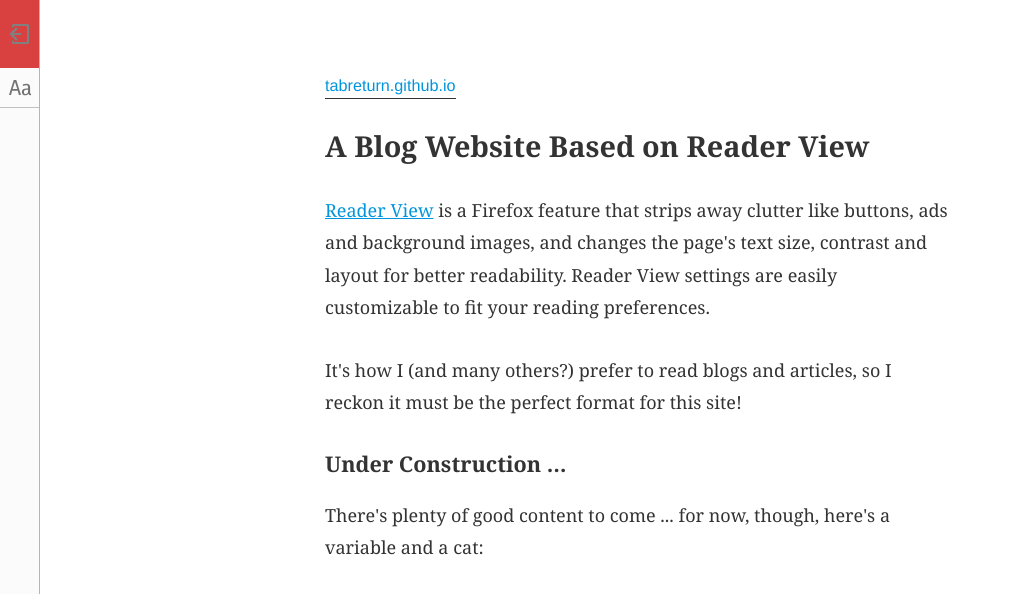
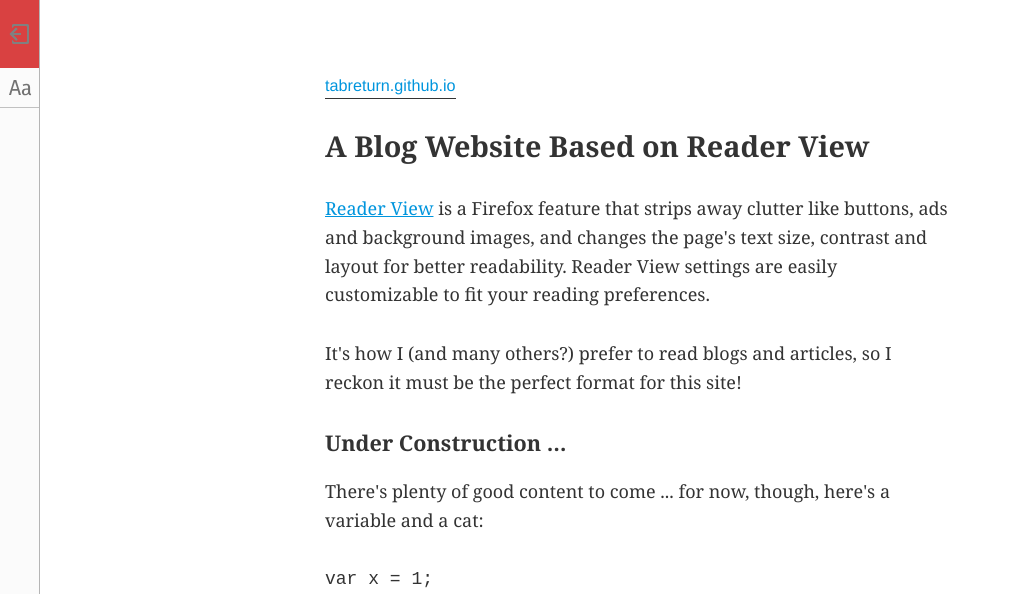
Before and after one commit to tabreturn/tabreturn.github.io, a Jekyll site: the page built from index.html, in a window 1280 px wide. Shown: the top 594 px of the page, without its empty margins (0-1010 px from the left). Built offline with Jekyll 4.4.1, drawn with Linux system fonts in a browser that asks for light colours; a script that is not in the unit is left out; comment, search, counter and statistics services are not loaded; grey boxes are pictures that could not be loaded.

Commit message:
- more external js/css

```diff
--- a/_includes/head.html
+++ b/_includes/head.html
@@ -8,26 +8,8 @@
   <link rel="stylesheet" href="{{ "/css/aboutReader.css" | prepend: site.baseurl }}" type="text/css">
   <link rel="stylesheet" href="{{ "/css/aboutReaderControls.css" | prepend: site.baseurl }}" type="text/css">
   <link rel="stylesheet" href="{{ "/css/aboutReaderContent.css" | prepend: site.baseurl }}" type="text/css">
+  <link rel="stylesheet" href="{{ "/css/aboutReaderOverrides.css" | prepend: site.baseurl }}" type="text/css">
 
   <link rel="canonical" href="{{ page.url | replace:'index.html','' | prepend: site.baseurl | prepend: site.url }}">
   <link rel="alternate" type="application/rss+xml" title="{{ site.title }}" href="{{ "/feed.xml" | prepend: site.baseurl | prepend: site.url }}">
-
-  <script href="{{ "/js/typeControls.js" | prepend: site.baseurl }}" type="text/javascript"></script>
-
-  <script type="text/javascript">
-    var _paq = _paq || [];
-    _paq.push(["setDomains", ["*.tabreturn.github.io"]]);
-    _paq.push(['trackPageView']);
-    _paq.push(['enableLinkTracking']);
-    (function() {
-      var u="https://www.secure.tabreturn.com/";
-      _paq.push(['setTrackerUrl', u+'piwik.php']);
-      _paq.push(['setSiteId', '2']);
-      var d=document, g=d.createElement('script'), s=d.getElementsByTagName('script')[0];
-      g.type='text/javascript'; g.async=true; g.defer=true; g.src=u+'piwik.js'; s.parentNode.insertBefore(g,s);
-    })();
-  </script>
-
-  <script data-isso="https://secure.tabreturn.com/" src="https://secure.tabreturn.com/js/embed.min.js"></script>
-
 </head>
--- /dev/null
+++ b/_includes/js.html
@@ -0,0 +1,21 @@
+<footer>
+  <!--{{ site.description }}-->
+</footer>
+
+<script src="{{ "/js/typeControls.js" | prepend: site.baseurl }}" type="text/javascript"></script>
+
+<script type="text/javascript">
+  var _paq = _paq || [];
+  _paq.push(["setDomains", ["*.tabreturn.github.io"]]);
+  _paq.push(['trackPageView']);
+  _paq.push(['enableLinkTracking']);
+  (function() {
+    var u="https://www.secure.tabreturn.com/";
+    _paq.push(['setTrackerUrl', u+'piwik.php']);
+    _paq.push(['setSiteId', '2']);
+    var d=document, g=d.createElement('script'), s=d.getElementsByTagName('script')[0];
+    g.type='text/javascript'; g.async=true; g.defer=true; g.src=u+'piwik.js'; s.parentNode.insertBefore(g,s);
+  })();
+</script>
+
+<script data-isso="https://secure.tabreturn.com/" src="https://secure.tabreturn.com/js/embed.min.js"></script>
--- a/_layouts/default.html
+++ b/_layouts/default.html
@@ -71,26 +71,8 @@
   </ul>
 
   {% include footer.html %}
+  {% include js.html %}
 
   </body>
 
 </html>
-
-<style>
-
-/* reader toolbar fixes: */
-
-#reader-toolbar {
-  border-radius: 0;
-}
-
-#reader-toolbar li:first-child {
-  margin: 0;
-  padding: 0;
-}
-
-#reader-toolbar li button {
-  border-right: none;
-}
-
-</style>
--- /dev/null
+++ b/css/aboutReaderOverrides.css
@@ -0,0 +1,12 @@
+#reader-toolbar {
+  border-radius: 0;
+}
+
+#reader-toolbar li:first-child {
+  margin: 0;
+  padding: 0;
+}
+
+#reader-toolbar li button {
+  border-right: none;
+}
--- a/js/typeControls.js
+++ b/js/typeControls.js
@@ -89,7 +89,7 @@
 
   fclSelect(0, 'container', 'font-size', 'current_font_size');
   fclSelect(0, 'container', 'content-width', 'current_content_width');
-  fclSelect(0, 'container', 'line-height', 'current_line_height');
+  fclSelect(0, 'moz-reader-content', 'line-height', 'current_line_height');
 
   document.querySelector('#font-size-buttons .minus-button').addEventListener('click', function(){
     fclSelect(-1, 'container', 'font-size', 'current_font_size');
```
